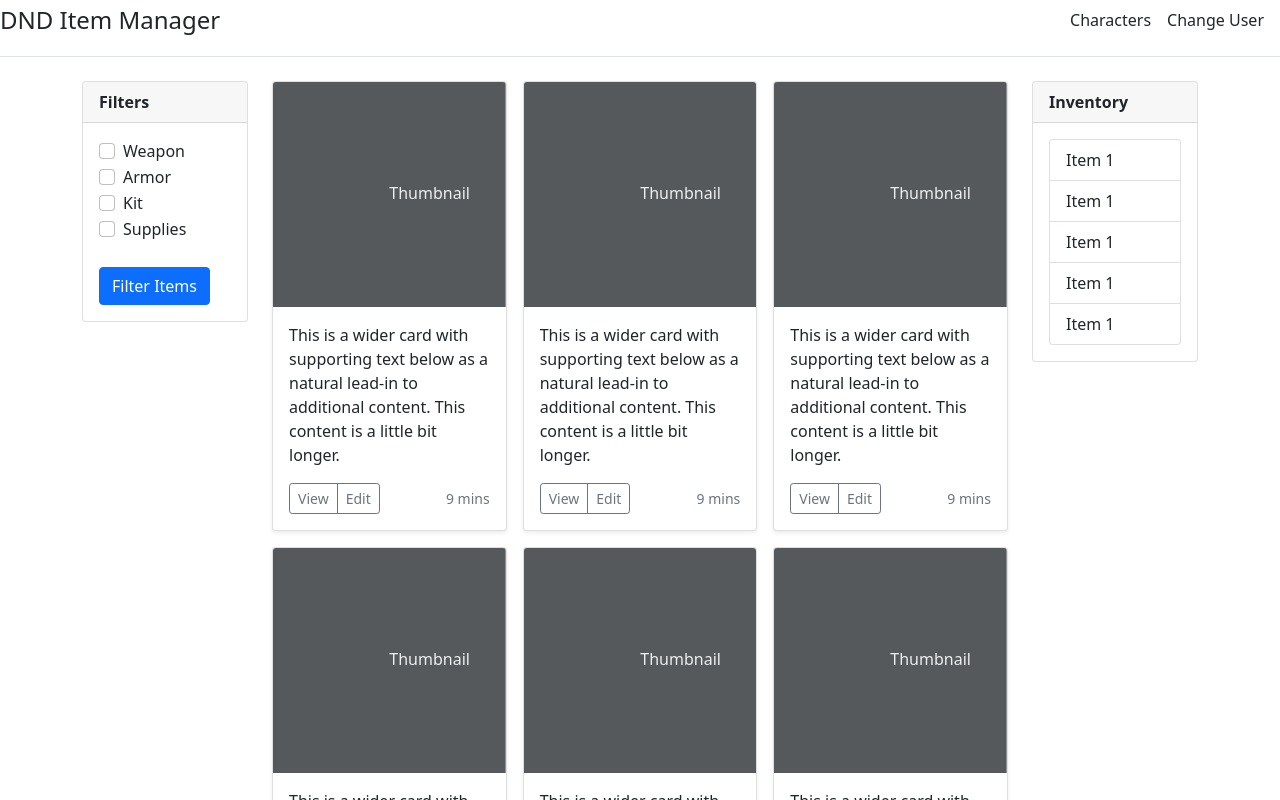
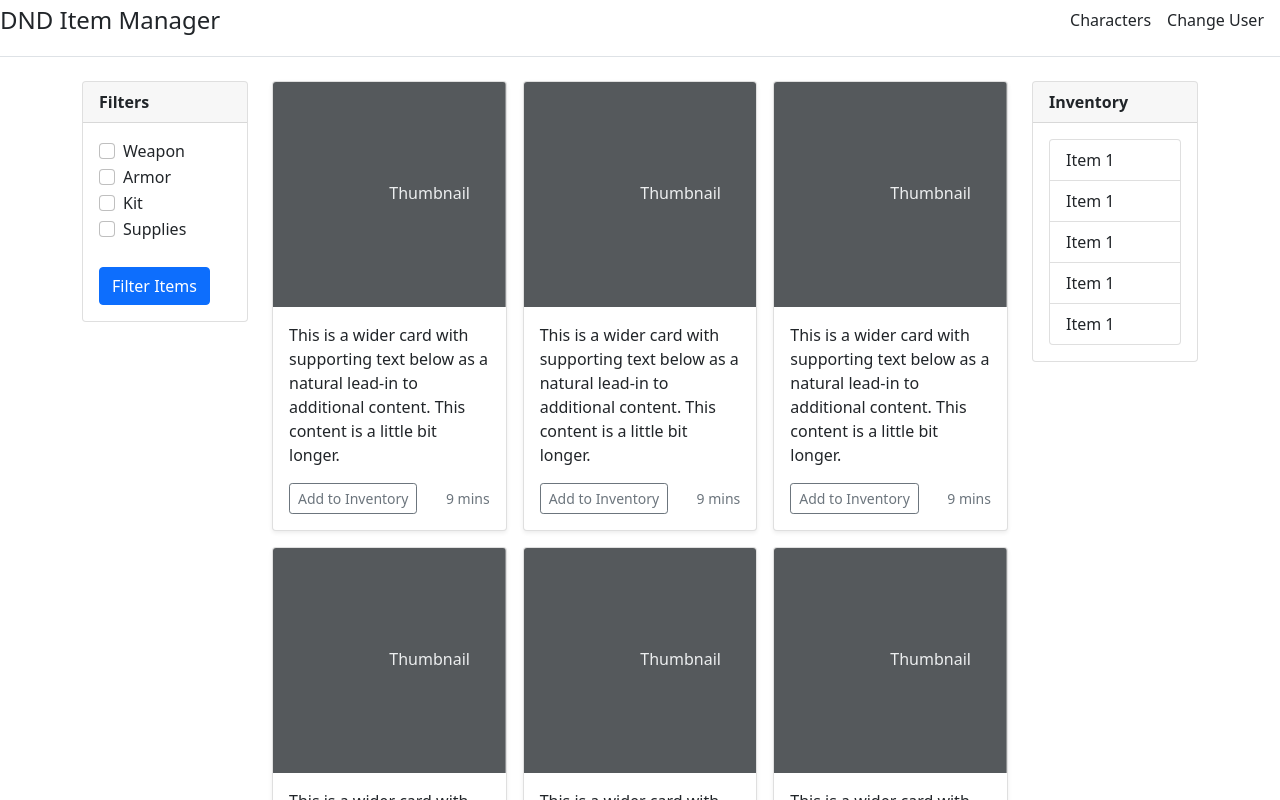
Before and after one commit to 2022-spring-adv-fe-mowe/dnd-item-manager, an Angular app: page / in a window 1280 px wide. Shown: the top 800 px of the page. Built offline with nearby package versions, Linux system fonts and the light colour scheme.

Commit message:
changed item button

```diff
--- a/src/app/components/item-list/items/item/item.component.html
+++ b/src/app/components/item-list/items/item/item.component.html
@@ -5,8 +5,7 @@
       <p class="card-text">This is a wider card with supporting text below as a natural lead-in to additional content. This content is a little bit longer.</p>
       <div class="d-flex justify-content-between align-items-center">
         <div class="btn-group">
-          <button type="button" class="btn btn-sm btn-outline-secondary">View</button>
-          <button type="button" class="btn btn-sm btn-outline-secondary">Edit</button>
+          <button type="button" class="btn btn-sm btn-outline-secondary">Add to Inventory</button>
         </div>
         <small class="text-muted">9 mins</small>
       </div>
```
